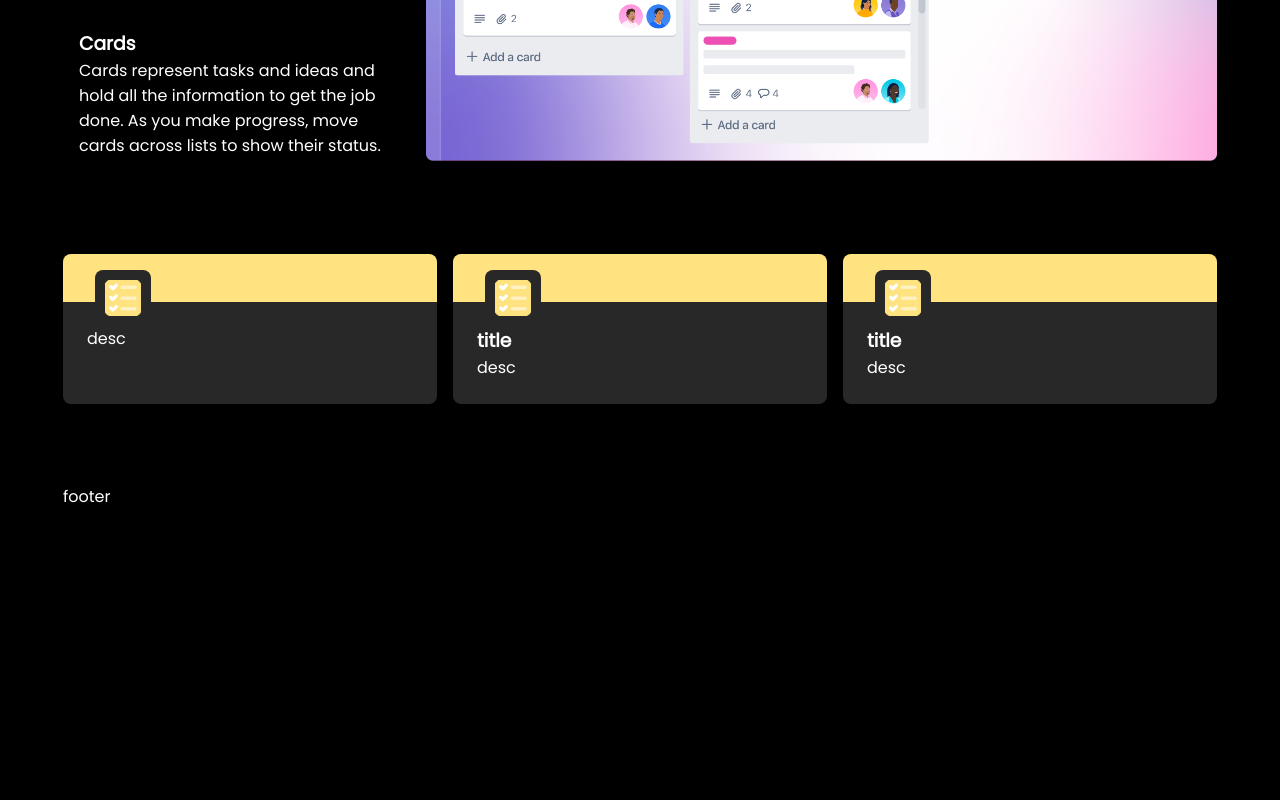
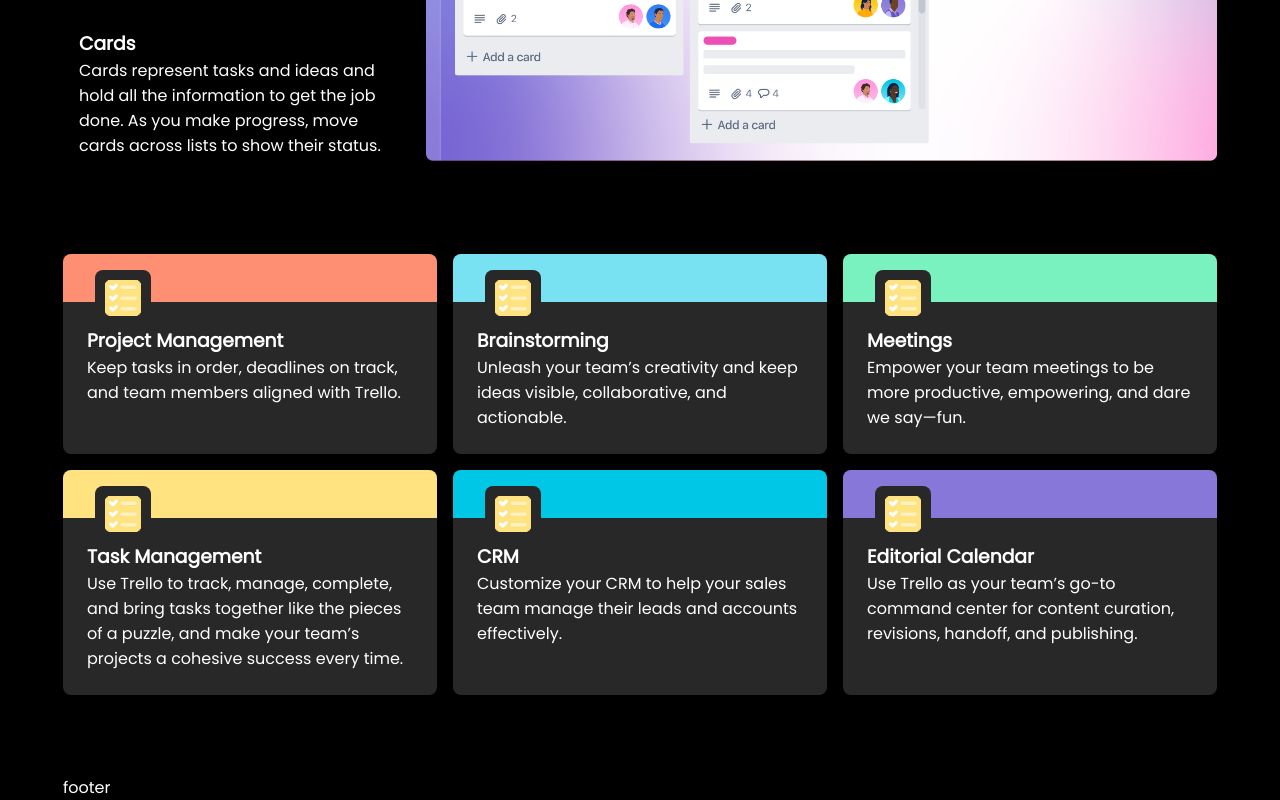
Before and after one commit to RyanBriggsDev/trello-remake, a React (Create React App) app: page / in a window 1280 px wide. Shown: the part 1483-2283 px from the top of the page. Before the commit the page ends 1992 px from the top, so only its background shows below. Built offline with nearby package versions, Linux system fonts and the light colour scheme; no server answers.

Commit message:
added correct data to useCase cards

```diff
--- a/src/components/demos/UseCases.jsx
+++ b/src/components/demos/UseCases.jsx
@@ -4,11 +4,35 @@ function UseCases() {
   return (
     <div className="grid-1-1-1 g-1">
         <UseCaseCard
-          title=''
-
+          title='Project Management'
+          color='rgb(255, 143, 115)'
+          desc='Keep tasks in order, deadlines on track, and team members aligned with Trello.'
         />
-        <UseCaseCard />
-        <UseCaseCard />
+        <UseCaseCard
+          title='Brainstorming'
+          color='rgb(121, 226, 242)'
+          desc='Unleash your team’s creativity and keep ideas visible, collaborative, and actionable.'
+        />
+        <UseCaseCard
+          title='Meetings'
+          color='rgb(121, 242, 192)'
+          desc='Empower your team meetings to be more productive, empowering, and dare we say—fun.'
+        />
+        <UseCaseCard
+          title='Task Management'
+          color='rgb(255, 227, 128)'
+          desc={`Use Trello to track, manage, complete, and bring tasks together like the pieces of a puzzle, and make your team’s projects a cohesive success every time.`}
+        />
+        <UseCaseCard
+          title='CRM'
+          color='rgb(0, 199, 229)'
+          desc={`Customize your CRM to help your sales team manage their leads and accounts effectively.`}
+        />
+        <UseCaseCard
+          title='Editorial Calendar'
+          color='rgb(135, 119, 217)'
+          desc={`Use Trello as your team’s go-to command center for content curation, revisions, handoff, and publishing.`}
+        />
     </div>
   )
 }
```
